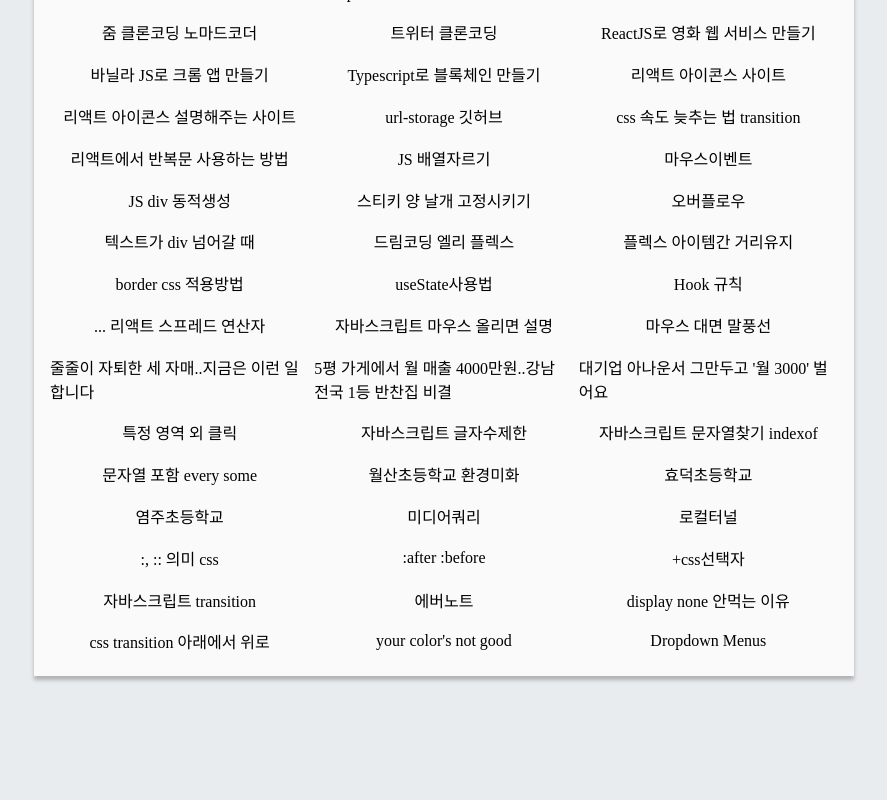
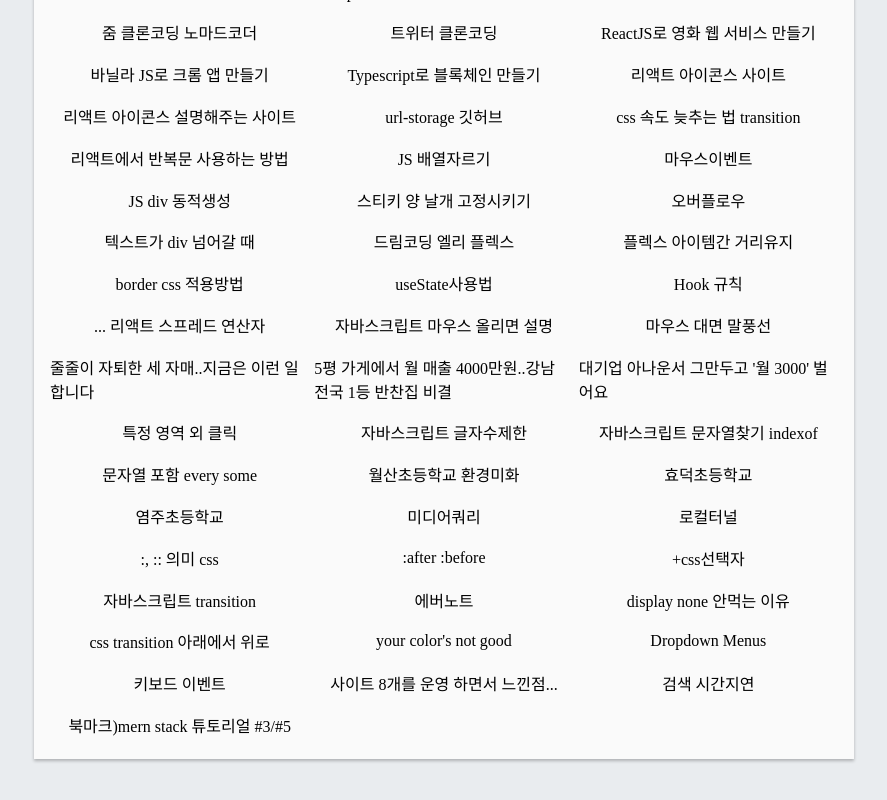
Before and after one commit to abehan7/urlseries, a React (Create React App) app in the folder client/: page / in a window 1280 px wide. Shown: the part 712-1512 px from the top of the page, without its empty margins (31-918 px from the left). Built offline with nearby package versions, Linux system fonts and the light colour scheme; a web font is replaced by a local one.

Commit message:
오늘 마지막 커밋

```diff
--- a/client/src/routers/MainPage.css
+++ b/client/src/routers/MainPage.css
@@ -67,7 +67,7 @@
   border-radius: 8px;
   background: #fff;
   color: #333;
-  box-shadow: 0px 1px 1px 0px rgba(0, 0, 0, 0.25);
+  box-shadow: 0px 1px 4px 1px rgba(0, 0, 0, 0.089);
 
   font-size: 15px;
   /* transition: height 100ms; */
@@ -108,12 +108,12 @@
 }
 
 .Rectangle {
-  box-shadow: 0 4px 4px 0 rgba(0, 0, 0, 0.25);
+  box-shadow: 0 2px 3px 0 rgba(0, 0, 0, 0.25);
   background-color: #fafafa;
 }
 
 .Big_Rect {
-  box-shadow: 0 4px 4px 0 rgba(0, 0, 0, 0.25);
+  box-shadow: 0 2px 3px 0 rgba(0, 0, 0, 0.25);
   background-color: #fafafa;
   grid-column: span 2;
 }
--- a/client/src/routers/MainPage.js
+++ b/client/src/routers/MainPage.js
@@ -25,7 +25,7 @@ const MainPage = () => {
   // console.log("totalUrls : ", totalUrls); // 전체 url들
 
   // 검색창 외에 바깥부분 클릭하면 모달 사라지는 onClick이벤트
-  const clickOutSide = async (e) => {
+  const clickOutSide = (e) => {
     var target = e.target;
 
     if (
@@ -50,19 +50,39 @@ const MainPage = () => {
     }
   };
 
+  const createModal = () => {
+    if (!clickedSearchInput) {
+      const newDiv = document.createElement("div");
+      newDiv.className = "Search-balloon";
+      document.querySelector(".search-box > svg").style.display = "none";
+
+      document.querySelector(".search-box").appendChild(newDiv);
+      setClickedSearchInput(!clickedSearchInput); // 이제 true
+    }
+  };
   //url.json파일에 있는 값들 불러온 값
   const values = urls.urls;
 
   // 드래그 방지
-  window.document.onselectstart = () => {
-    return false;
+  window.document.onselectstart = (e) => {
+    if (e.target !== document.querySelector(".search-box input")) {
+      return false;
+    }
   };
 
   // 우클릭 방지
-  window.document.oncontextmenu = () => {
-    return false;
+  window.document.oncontextmenu = (e) => {
+    if (e.target !== document.querySelector(".search-box input")) {
+      return false;
+    }
   };
 
+  // document.querySelector(".search-box input").onselectstart = () => {
+  //   return true;
+  // };
+  // document.querySelector(".search-box input").oncontextmenu = () => {
+  //   return true;
+  // };
   // 최초에 접속하면 여기 useEffect안에 있는 것들 실행시킴
   useEffect(() => {
     // HashTagsUnique기능 : url들에 hashTag들이 있는데 중복되는 해쉬태그들도 있으니까
@@ -82,18 +102,12 @@ const MainPage = () => {
       <div className="grid-container">
         <div className="search-box">
           <input
-            onClick={() => {
-              // 클릭하면 돋보기 사라지고 모달 (.Search-balloon) 나오게 하는 이벤트\
-              if (!clickedSearchInput) {
-                const newDiv = document.createElement("div");
-                newDiv.className = "Search-balloon";
-                document.querySelector(".search-box > svg").style.display =
-                  "none";
-
-                document.querySelector(".search-box").appendChild(newDiv);
-                setClickedSearchInput(!clickedSearchInput); // 이제 true
-              }
-              // console.log(totalUrls);
+            onClick={createModal}
+            onKeyUp={(e) => {
+              setTimeout(() => {
+                console.log(e.target.value);
+              }, 1000);
+              // console.log(e.target.value);
             }}
           />
           <FaSearch />
--- a/client/src/urls.json
+++ b/client/src/urls.json
@@ -348,6 +348,30 @@
       "url": "https://www.youtube.com/watch?v=S-VeYcOCFZw",
       "title": "Dropdown Menus",
       "hashTags": ["#css", "#Web Dev Simplified"]
+    },
+    {
+      "id": "58",
+      "url": "https://songjang.tistory.com/20",
+      "title": "키보드 이벤트",
+      "hashTags": ["#css"]
+    },
+    {
+      "id": "59",
+      "url": "https://xetown.com/topics/263907",
+      "title": "사이트 8개를 운영 하면서 느낀점...",
+      "hashTags": ["#애드센스"]
+    },
+    {
+      "id": "60",
+      "url": "http://daplus.net/javascript-%EC%82%AC%EC%9A%A9%EC%9E%90%EA%B0%80-%EC%9E%85%EB%A0%A5%EC%9D%84-%EB%A9%88%EC%B6%9C-%EB%95%8C%EA%B9%8C%EC%A7%80-keyup-%EC%B2%98%EB%A6%AC%EA%B8%B0%EB%A5%BC-%EC%A7%80%EC%97%B0%EC%8B%9C/",
+      "title": "검색 시간지연",
+      "hashTags": ["#검색"]
+    },
+    {
+      "id": "61",
+      "url": "https://www.youtube.com/watch?v=_Bi5PLOrLuw&list=PLpPqplz6dKxUYV3x_dqyNuPW0JAut9w3L&index=3",
+      "title": "북마크)mern stack 튜토리얼 #3/#5",
+      "hashTags": ["#북마크", "#페드로테크"]
     }
   ]
 }
```
